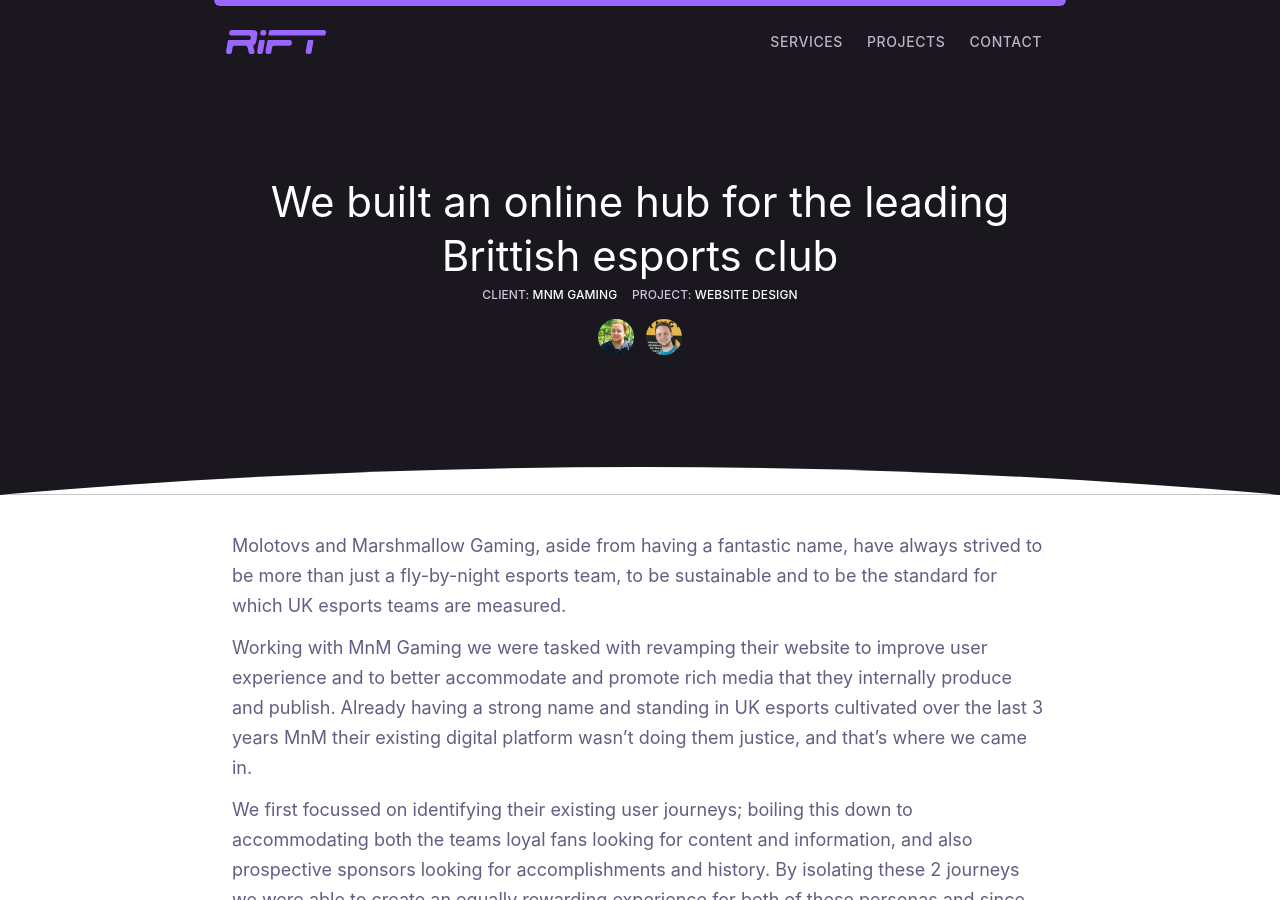
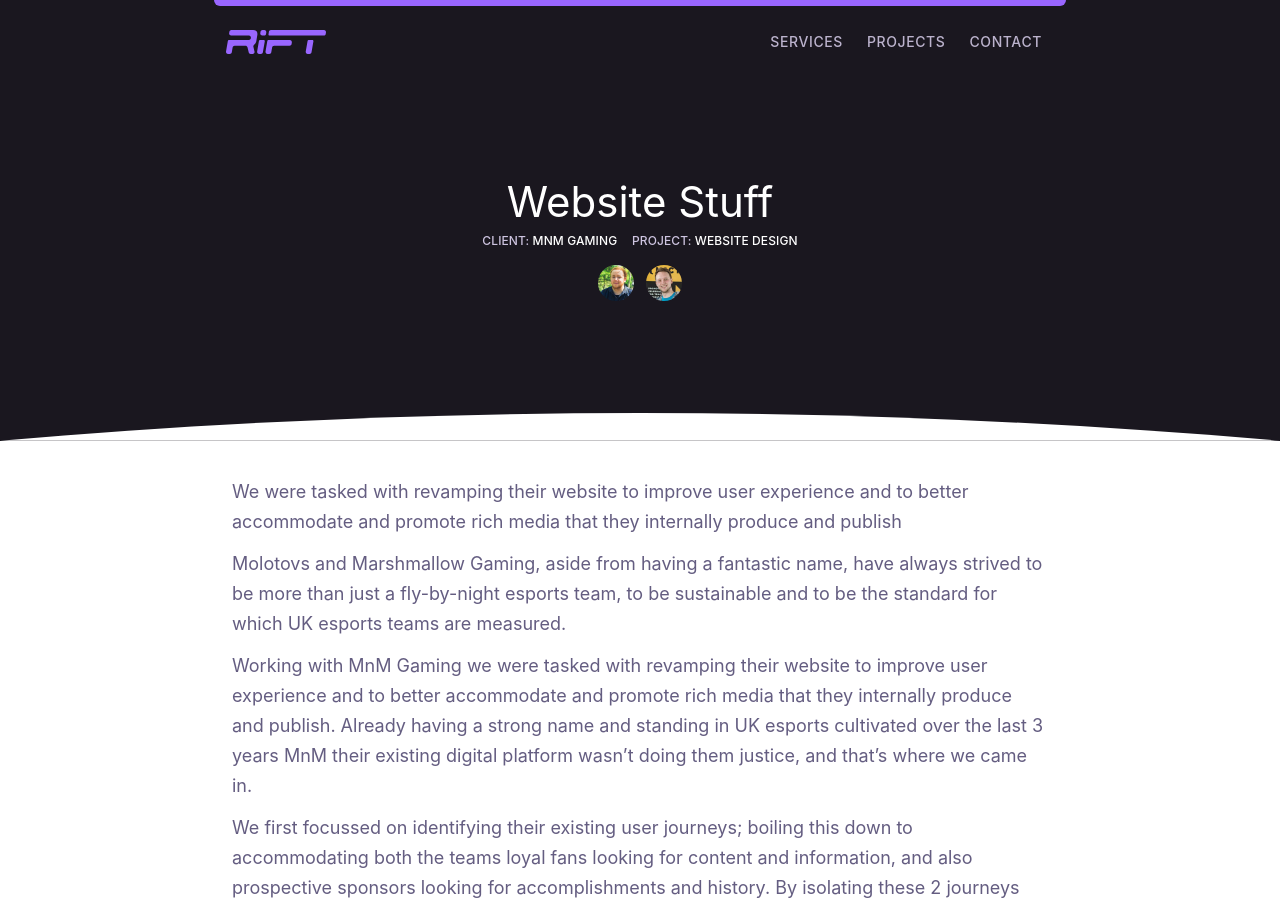
Before and after one commit to OllieJT/rift-portfolio_2018-jekyll, a Jekyll site: the page built from _posts/2018-05-15-mnm-gaming.md, in a window 1280 px wide and 900 px high. Built offline with Jekyll 4.4.1, drawn with Linux system fonts in a browser that asks for light colours.

Commit message:
Update from Forestry.io - 2018-05-15-mnm-gaming.md

```diff
--- a/_posts/2018-05-15-mnm-gaming.md
+++ b/_posts/2018-05-15-mnm-gaming.md
@@ -1,11 +1,10 @@
 ---
-title: We built an online hub for the leading Brittish esports club
+title: Website Stuff
 layout: project
 date: 2018-03-15 12:51:43 +0000
 client_name: MnM Gaming
 project_type: Website Design
-description: With a loving fan base and a wealth of media being shared MnM contacted
-  us looking to enrich their users experience.
+description: And moar
 image:
   meta: ''
   header: ''
@@ -16,7 +15,7 @@
   ollie: true
   tom: true
 ---
-
+We were tasked with revamping their website to improve user experience and to better accommodate and promote rich media that they internally produce and publish
 
 Molotovs and Marshmallow Gaming, aside from having a fantastic name, have always strived to be more than just a fly-by-night esports team, to be sustainable and to be the standard for which UK esports teams are measured.
 
@@ -24,7 +23,6 @@
 
 We first focussed on identifying their existing user journeys; boiling this down to accommodating both the teams loyal fans looking for content and information, and also prospective sponsors looking for accomplishments and history. By isolating these 2 journeys we were able to create an equally rewarding experience for both of these personas and since release we've seen a consistent increase in user visits, both locally and internationally, and a reduction on bounce-rate.
 
-
 Using the large media library being continually updated by the MnM organisation we were able to utilise large header imagery and add more structure to page content, streamlining the users experience and making the process more interactive. Around team pages we aimed to provide each team’s page with a unique and interactive experience that introduces not only the team, but also the game and it’s mechanics. The assumption that a visitor already has in-depth knowledge of what an ADC is in League of Legends, or how tank meta works in Overwatch, just isn’t accurate and we focussed on accommodating both your newbie and pro alike, giving them both a great experience.
 
 > _A quote explaining how great the site is and the wonderful experience in dealing with Rift will be coming soon. Like, soon!_ - Kalvin Cheung, MnM Gaming
```
